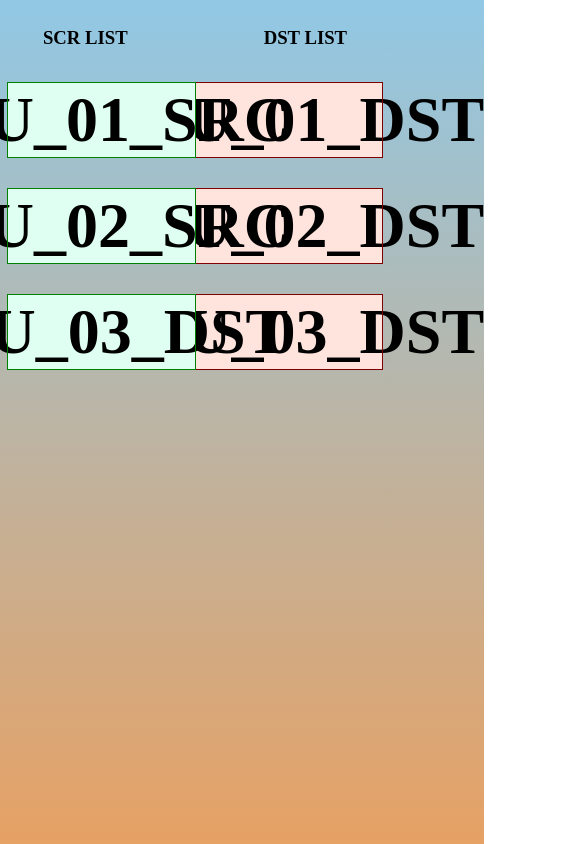
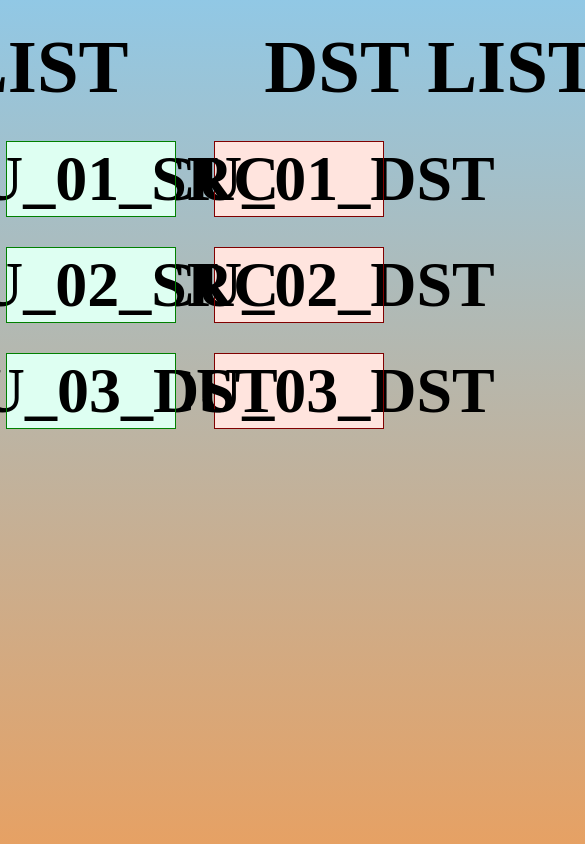
Before and after one commit to KalebLindev/Polatis, a plain HTML site: page index.html in a window 390 px wide. Shown: the top 844 px of the page, 585 px wide, since content can reach past the window. Drawn offline with Linux system fonts and the light colour scheme.

Commit message:
update_03.3
CSS for mobile changes

```diff
--- a/style.css
+++ b/style.css
@@ -94,19 +94,31 @@ body {
 
 @media only screen and (min-width: 375px) {
     #list_div {
-        min-width: 90%;
-        justify-content: space-around;
+        min-width: 100%;
+        justify-content: center;
+        gap: 2.5rem;
     }
     #src_list_container, #dst_list_container {
-        min-width: 50%
+        min-width: 45%
     }
 
-    #src_list_container ul {
-        min-width: 90%;
-    }
-
-    .list_text, #dst_list_container li  {
+    .list_text, #dst_list_container li, #list_h3  {
         min-width: 100%;
         font-size: 4rem;
     }
+
+    #list_h3 {
+        min-width: 90%;
+        display: flex;
+        flex-direction: row;
+        margin: 0 auto;
+        gap: 2.5rem;
+        text-align: center;
+    }
+
+    #list_h3 h3 {
+        margin: 1rem;
+        min-width: 400px;
+    }
+
 }
```
